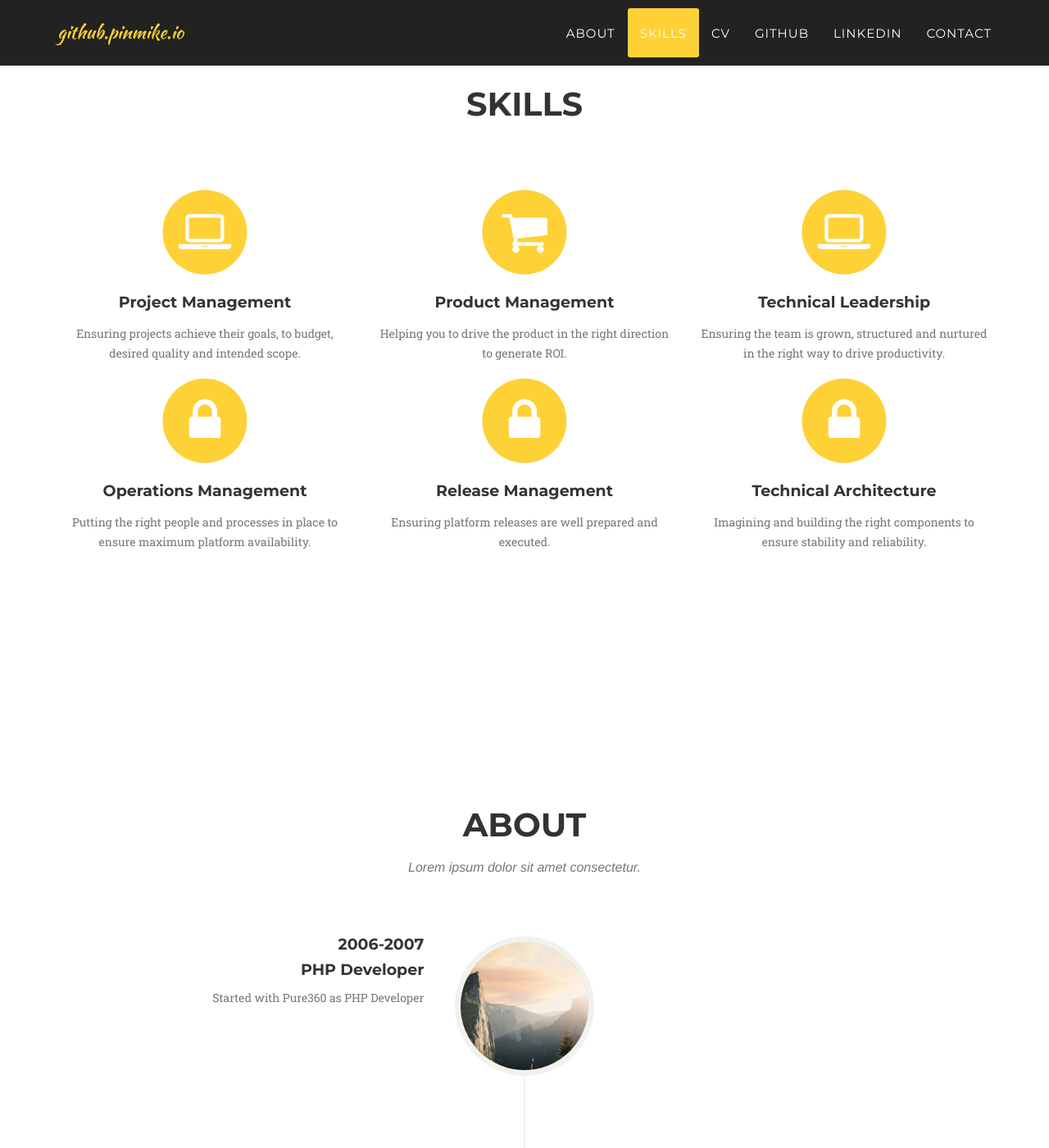
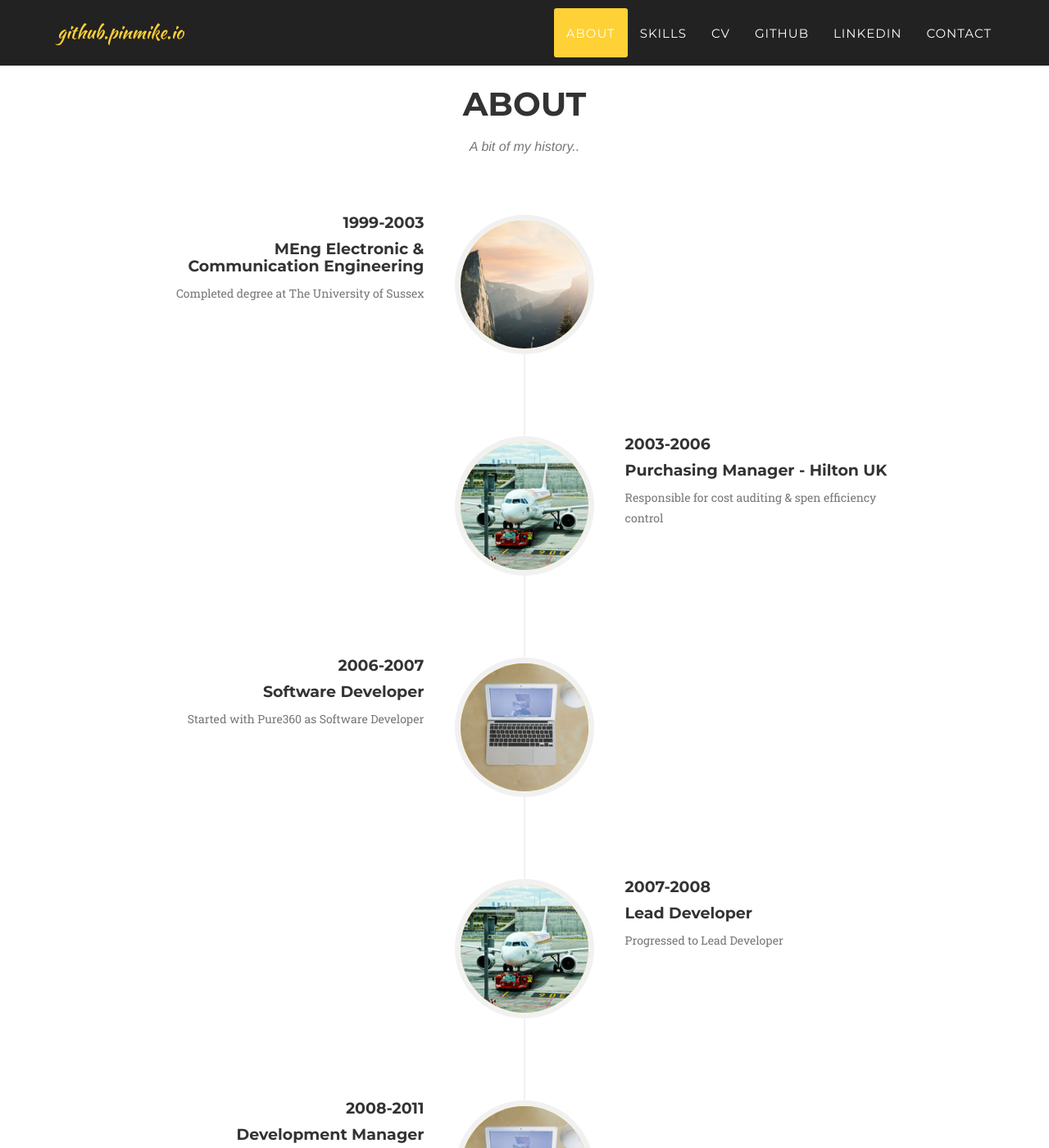
Before and after one commit to pinmike/pinmike.github.io, a Jekyll site: the page built from index.html, in a window 1280 px wide and 1400 px high, scrolled down 803 px. Shown: the whole window at 82% size. Built offline with Jekyll 4.4.1, drawn with Linux system fonts in a browser that asks for light colours; some web fonts are replaced; some of the changed text lies outside the part shown.

Commit message:
reordering

```diff
--- a/_config.yml
+++ b/_config.yml
@@ -14,9 +14,9 @@ color:
 
 # Team names, titles and social links
 people:
-- name: Kay Garland
+- name: Mike Pinnell
   pic: 1
-  position: Lead Designer
+  position: Head of Development
   social:
     - title: twitter
       url: #
@@ -25,35 +25,13 @@ people:
     - title: stack-overflow
       url: #
 
-- name: Larry Parker
-  pic: 2
-  position: Lead Marketer
-  social:
-    - title: twitter
-      url: #
-    - title: facebook
-      url: #
-    - title: linkedin
-      url: #
-
-- name: Diana Petersen
-  pic: 3
-  position: Lead Developer
-  social:
-    - title: twitter
-      url: #
-    - title: facebook
-      url: #
-    - title: google-plus
-      url: #
-
 # Social networks usernames (many more available: google-plus, flickr, dribbble, pinterest, instagram, tumblr, linkedin, etc.)
 social:
   - title: linkedin
     url: http://linkedin.com/in/mikepinnell
   - title: github
     url: http://github.com/pinmike
-  - title: stackoverflow
+  - title: stack-overflow
     url: http://stackoverflow.com/users/2685271/mike-pinnell
   - title: twitter
     url: http://twitter.com/mikepinnell
--- a/_includes/about.html
+++ b/_includes/about.html
@@ -4,7 +4,7 @@
             <div class="row">
                 <div class="col-lg-12 text-center">
                     <h2 class="section-heading">About</h2>
-                    <h3 class="section-subheading text-muted">Lorem ipsum dolor sit amet consectetur.</h3>
+                    <h3 class="section-subheading text-muted">A bit of my history..</h3>
                 </div>
             </div>
             <div class="row">
@@ -16,11 +16,39 @@
                             </div>
                             <div class="timeline-panel">
                                 <div class="timeline-heading">
-                                    <h4>2006-2007</h4>
-                                    <h4 class="subheading">PHP Developer</h4>
+                                    <h4>1999-2003</h4>
+                                    <h4 class="subheading">MEng Electronic &amp; Communication Engineering</h4>
                                 </div>
                                 <div class="timeline-body">
-                                    <p class="text-muted">Started with Pure360 as PHP Developer</p>
+                                    <p class="text-muted">Completed degree at The University of Sussex</p>
+                                </div>
+                            </div>
+                        </li>
+                        <li class="timeline-inverted">
+                            <div class="timeline-image">
+                                <img class="img-circle img-responsive" src="img/about/2.jpg" alt="">
+                            </div>
+                            <div class="timeline-panel">
+                                <div class="timeline-heading">
+                                    <h4>2003-2006</h4>
+                                    <h4 class="subheading">Purchasing Manager - Hilton UK</h4>
+                                </div>
+                                <div class="timeline-body">
+                                    <p class="text-muted">Responsible for cost auditing &amp; spen efficiency control</p>
+                                </div>
+                            </div>
+                        </li>
+                        <li>
+                            <div class="timeline-image">
+                                <img class="img-circle img-responsive" src="img/about/3.jpg" alt="">
+                            </div>
+                            <div class="timeline-panel">
+                                <div class="timeline-heading">
+                                    <h4>2006-2007</h4>
+                                    <h4 class="subheading">Software Developer</h4>
+                                </div>
+                                <div class="timeline-body">
+                                    <p class="text-muted">Started with Pure360 as Software Developer</p>
                                 </div>
                             </div>
                         </li>
@@ -54,23 +82,30 @@
                         </li>
                         <li class="timeline-inverted">
                             <div class="timeline-image">
+                                <img class="img-circle img-responsive" src="img/about/1.jpg" alt="">
+                            </div>
+                            <div class="timeline-panel">
+                                <div class="timeline-heading">
+                                    <h4>2011-2013</h4>
+                                    <h4 class="subheading">Head of Technology</h4>
+                                </div>
+                                <div class="timeline-body">
+                                    <p class="text-muted">Overseeing the technical department during average 26% annual growth.</p>
+                                </div>
+                            </div>
+                        </li>
+                        <li>
+                            <div class="timeline-image">
                                 <img class="img-circle img-responsive" src="img/about/4.jpg" alt="">
                             </div>
                             <div class="timeline-panel">
                                 <div class="timeline-heading">
-                                    <h4>2011-2015</h4>
-                                    <h4 class="subheading">Pure360's Head of Technology</h4>
+                                    <h4>2013-2015</h4>
+                                    <h4 class="subheading">Head of Research &amp; Development</h4>
                                 </div>
                                 <div class="timeline-body">
-                                    <p class="text-muted">Leading the entire department during investment &amp; re-platforming</p>
+                                    <p class="text-muted">Overseeing research &amp; development department during investment &amp; re-platforming following £10.5mil investment.</p>
                                 </div>
-                            </div>
-                        </li>
-                        <li class="timeline-inverted">
-                            <div class="timeline-image">
-                                <h4>Be Part
-                                    <br>Of The
-                                    <br>Story!</h4>
                             </div>
                         </li>
                     </ul>
--- a/_includes/header.html
+++ b/_includes/header.html
@@ -49,7 +49,7 @@
             <div class="intro-text">
                 <div class="intro-lead-in">Welcome to </div>
                 <div class="intro-heading">github.pinmike.io</div>
-                <a href="https://github.com/pinmike" target="_blank" class="page-scroll btn btn-xl">Go to Github</a>
+                <a href="https://github.com/pinmike" target="_blank" class="page-scroll btn btn-xl">Go to my Github</a>
             </div>
         </div>
     </header>
--- a/_includes/services.html
+++ b/_includes/services.html
@@ -14,7 +14,7 @@
                         <i class="fa fa-laptop fa-stack-1x fa-inverse"></i>
                     </span>
                     <h4 class="service-heading">Project Management</h4>
-                    <p class="text-muted">Ensuring projects achieve their goals, to budget, desired quality and intended scope.</p>
+                    <p class="text-muted">Ensuring projects achieve their goals to agreed budget, desired quality and intended scope.</p>
                 </div>
                 <div class="col-md-4">
                     <span class="fa-stack fa-4x">
@@ -22,7 +22,7 @@
                         <i class="fa fa-shopping-cart fa-stack-1x fa-inverse"></i>
                     </span>
                     <h4 class="service-heading">Product Management</h4>
-                    <p class="text-muted">Helping you to drive the product in the right direction to generate ROI.</p>
+                    <p class="text-muted">Helping drive products and features in the right direction to generate ROI.</p>
                 </div>
                 <div class="col-md-4">
                     <span class="fa-stack fa-4x">
@@ -30,7 +30,7 @@
                         <i class="fa fa-laptop fa-stack-1x fa-inverse"></i>
                     </span>
                     <h4 class="service-heading">Technical Leadership</h4>
-                    <p class="text-muted">Ensuring the team is grown, structured and nurtured in the right way to drive productivity.</p>
+                    <p class="text-muted">Ensuring teams are recruited, structured and nurtured in the right way to drive productivity.</p>
                 </div>
                 <div class="col-md-4">
                     <span class="fa-stack fa-4x">
@@ -54,7 +54,7 @@
                         <i class="fa fa-lock fa-stack-1x fa-inverse"></i>
                     </span>
                     <h4 class="service-heading">Technical Architecture</h4>
-                    <p class="text-muted">Imagining and building the right components to ensure stability and reliability.</p>
+                    <p class="text-muted">Imagining and combining the components needed to ensure stability and reliability.</p>
                 </div>
             </div>
         </div>
--- a/_layouts/default.html
+++ b/_layouts/default.html
@@ -7,8 +7,8 @@
     <body id="page-top" class="index">
 
     {% include header.html %}
+    {% include about.html %}
     {% include services.html %}
-    {% include about.html %}
     {% include contact.html %}
     {% include footer.html %}
     {% include modals.html %}
```
